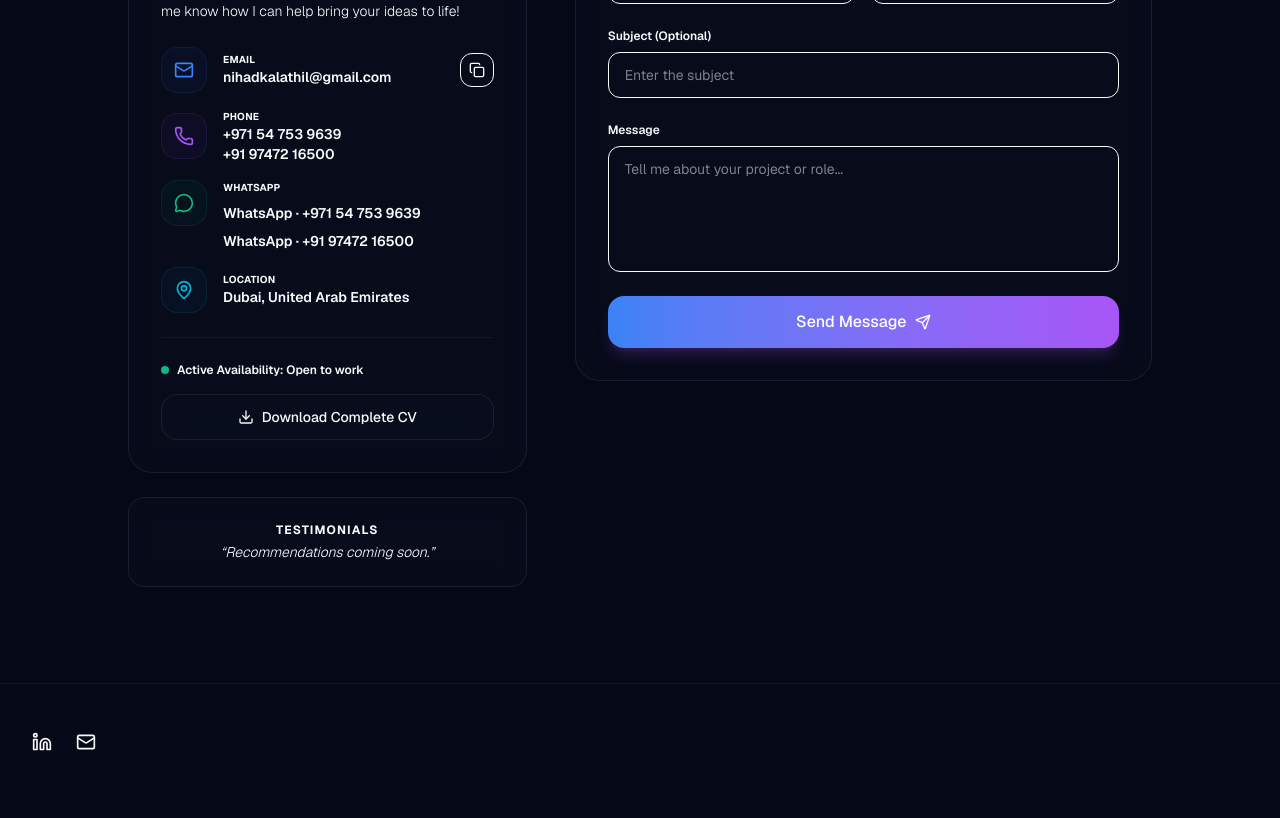
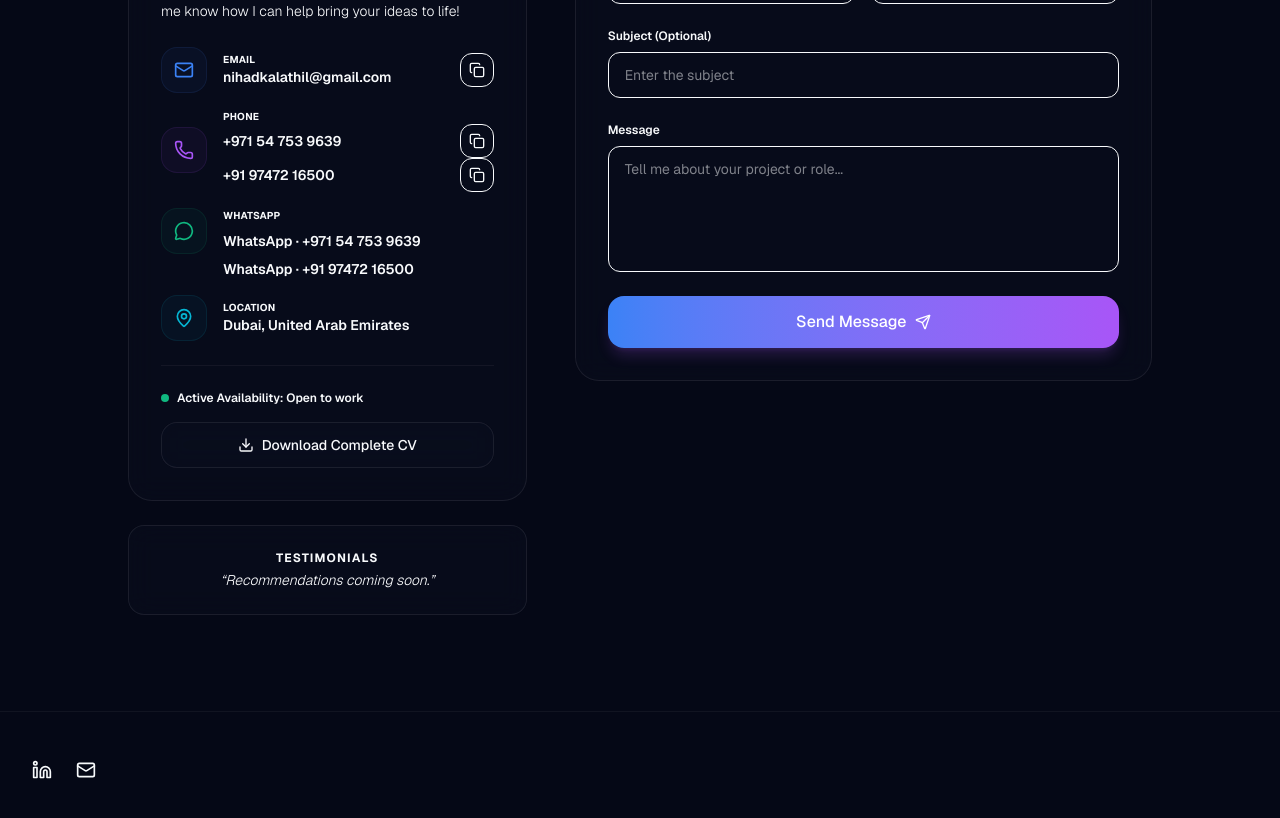
Before and after one commit to nihadkalathil/Portfolio, a Next.js app: page / in a window 1280 px wide. Shown: the part 8460-9278 px from the top of the page. Built offline with nearby package versions, Linux system fonts and the light colour scheme.

Commit message:
feat: add phone number copy functionality to Contact component

```diff
--- a/src/components/Contact.tsx
+++ b/src/components/Contact.tsx
@@ -6,6 +6,7 @@ import { Mail, Phone, MapPin, Copy, Check, Send, Download, MessageCircle } from
 
 export default function Contact() {
   const [emailCopied, setEmailCopied] = useState(false);
+  const [copiedPhone, setCopiedPhone] = useState<string | null>(null);
   const [formState, setFormState] = useState({ name: "", email: "", subject: "", message: "" });
   const [formSubmitted, setFormSubmitted] = useState(false);
 
@@ -13,6 +14,12 @@ export default function Contact() {
     navigator.clipboard.writeText("nihadkalathil@gmail.com");
     setEmailCopied(true);
     setTimeout(() => setEmailCopied(false), 2000);
+  };
+
+  const copyPhone = async (phone: string) => {
+    await navigator.clipboard.writeText(phone);
+    setCopiedPhone(phone);
+    setTimeout(() => setCopiedPhone(null), 2000);
   };
 
   const handleInputChange = (e: React.ChangeEvent<HTMLInputElement | HTMLTextAreaElement>) => {
@@ -111,12 +118,30 @@ export default function Contact() {
                   </div>
                   <div className="flex-1 min-w-0">
                     <p className="text-[10px] text-foreground/40 font-bold uppercase tracking-wide">Phone</p>
-                    <a href="tel:+971547539639" className="text-sm font-semibold text-foreground hover:underline block">
-                      +971 54 753 9639
-                    </a>
-                    <a href="tel:+919747216500" className="text-sm font-semibold text-foreground hover:underline block">
-                      +91 97472 16500
-                    </a>
+                    <div className="flex items-center justify-between gap-2">
+                      <a href="tel:+971547539639" className="text-sm font-semibold text-foreground hover:underline">
+                        +971 54 753 9639
+                      </a>
+                      <button
+                        onClick={() => copyPhone("+971 54 753 9639")}
+                        className="p-2 rounded-xl border border-foreground/10 hover:bg-foreground/5 transition-colors text-foreground cursor-pointer"
+                        aria-label="Copy UAE phone number"
+                      >
+                        {copiedPhone === "+971 54 753 9639" ? <Check className="w-4 h-4 text-brand-emerald" /> : <Copy className="w-4 h-4" />}
+                      </button>
+                    </div>
+                    <div className="flex items-center justify-between gap-2">
+                      <a href="tel:+919747216500" className="text-sm font-semibold text-foreground hover:underline">
+                        +91 97472 16500
+                      </a>
+                      <button
+                        onClick={() => copyPhone("+91 97472 16500")}
+                        className="p-2 rounded-xl border border-foreground/10 hover:bg-foreground/5 transition-colors text-foreground cursor-pointer"
+                        aria-label="Copy India phone number"
+                      >
+                        {copiedPhone === "+91 97472 16500" ? <Check className="w-4 h-4 text-brand-emerald" /> : <Copy className="w-4 h-4" />}
+                      </button>
+                    </div>
                   </div>
                 </div>
 
```
